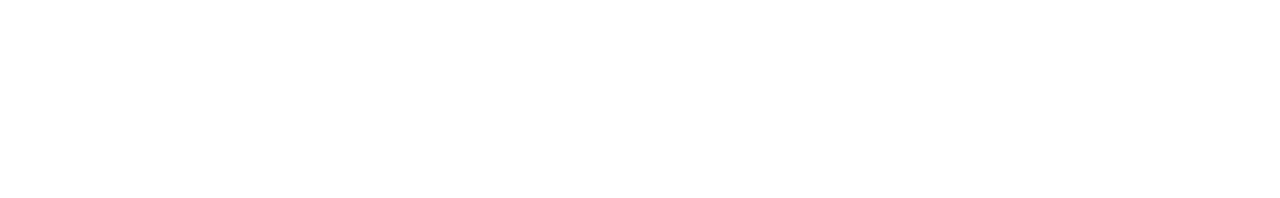
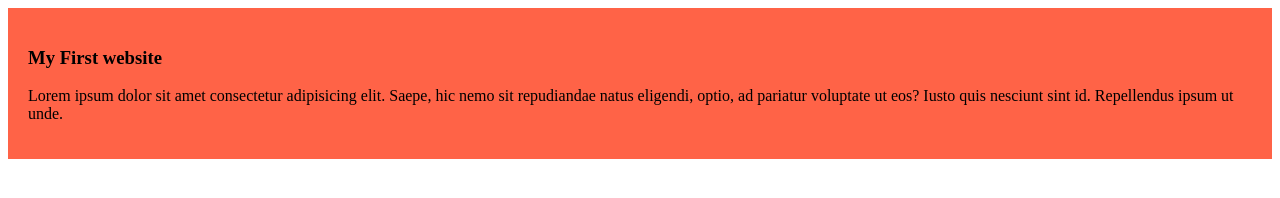
Before and after one commit to iffarurrahat/my-simple-website, a plain HTML site: page index.html in a window 1280 px wide. Drawn offline with Linux system fonts and the light colour scheme.

Commit message:
add my first blog

```diff
--- a/index.html
+++ b/index.html
@@ -4,8 +4,12 @@
     <meta charset="UTF-8">
     <meta name="viewport" content="width=device-width, initial-scale=1.0">
     <title>My Simple Website</title>
+    <link rel="stylesheet" href="styles/blog.css">
 </head>
 <body>
-
+    <div>
+        <h3>My First website</h3>
+        <p>Lorem ipsum dolor sit amet consectetur adipisicing elit. Saepe, hic nemo sit repudiandae natus eligendi, optio, ad pariatur voluptate ut eos? Iusto quis nesciunt sint id. Repellendus ipsum ut unde.</p>
+    </div>
 </body>
 </html>
--- /dev/null
+++ b/styles/blog.css
@@ -0,0 +1,4 @@
+div{
+    background-color: tomato;
+    padding: 20px;
+}
```
